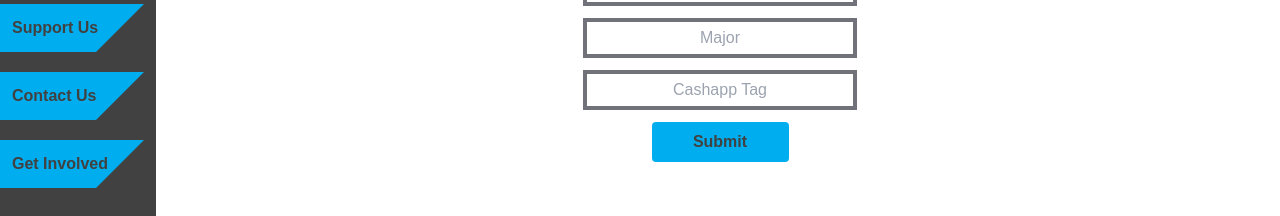
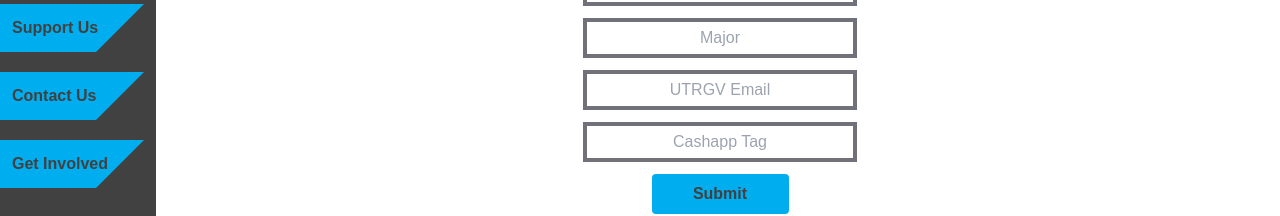
Before and after one commit to IEEE-ESB/website, a Next.js app: page /membership/join in a window 1280 px wide. Shown: the part 416-632 px from the top of the page. Built offline with nearby package versions, Linux system fonts and the light colour scheme.

Commit message:
shows error

```diff
--- a/src/app/membership/join/page.js
+++ b/src/app/membership/join/page.js
@@ -3,7 +3,7 @@
 import { useState } from "react";
 
 export default function MembershipJoin() {
-  const [error, setError] = useState("");
+  const [errors, setErrors] = useState([]);
 
   const submit = (e) => {
     e.preventDefault();
@@ -32,12 +32,27 @@ export default function MembershipJoin() {
     }
   };
 
+  const emailCheck = (e) => {
+    if (e.target.value.includes("@utrgv.edu")) {
+      setErrors(
+        errors.filter((error) => error != "Please enter a UTRGV email")
+      );
+      return;
+    } else if (errors.includes("Please enter a UTRGV email")) return;
+    setErrors([...errors, "Please enter a UTRGV email"]);
+  };
+
   return (
     <div className="w-full h-full justify-items-center">
       <div className="text-4xl font-bold p-4 text-primary_dark">
         Membership Form
       </div>
       <img src="/qr-code.jpg" width={150} className="pb-5" />
+      {errors.map((error) => (
+        <div key={error} className="text-red-500 text-xl font-bold">
+          {error}
+        </div>
+      ))}
       <form
         id="memberForm"
         className="flex flex-col w-1/4 gap-y-3 items-center"
@@ -54,6 +69,13 @@ export default function MembershipJoin() {
           placeholder="Major"
           required
           className="border border-4 border-zinc-500 text-center w-full h-10"
+        />
+        <input
+          name="major"
+          placeholder="UTRGV Email"
+          required
+          className="border border-4 border-zinc-500 text-center w-full h-10"
+          onBlur={emailCheck}
         />
         <input
           name="cashapp"
```
